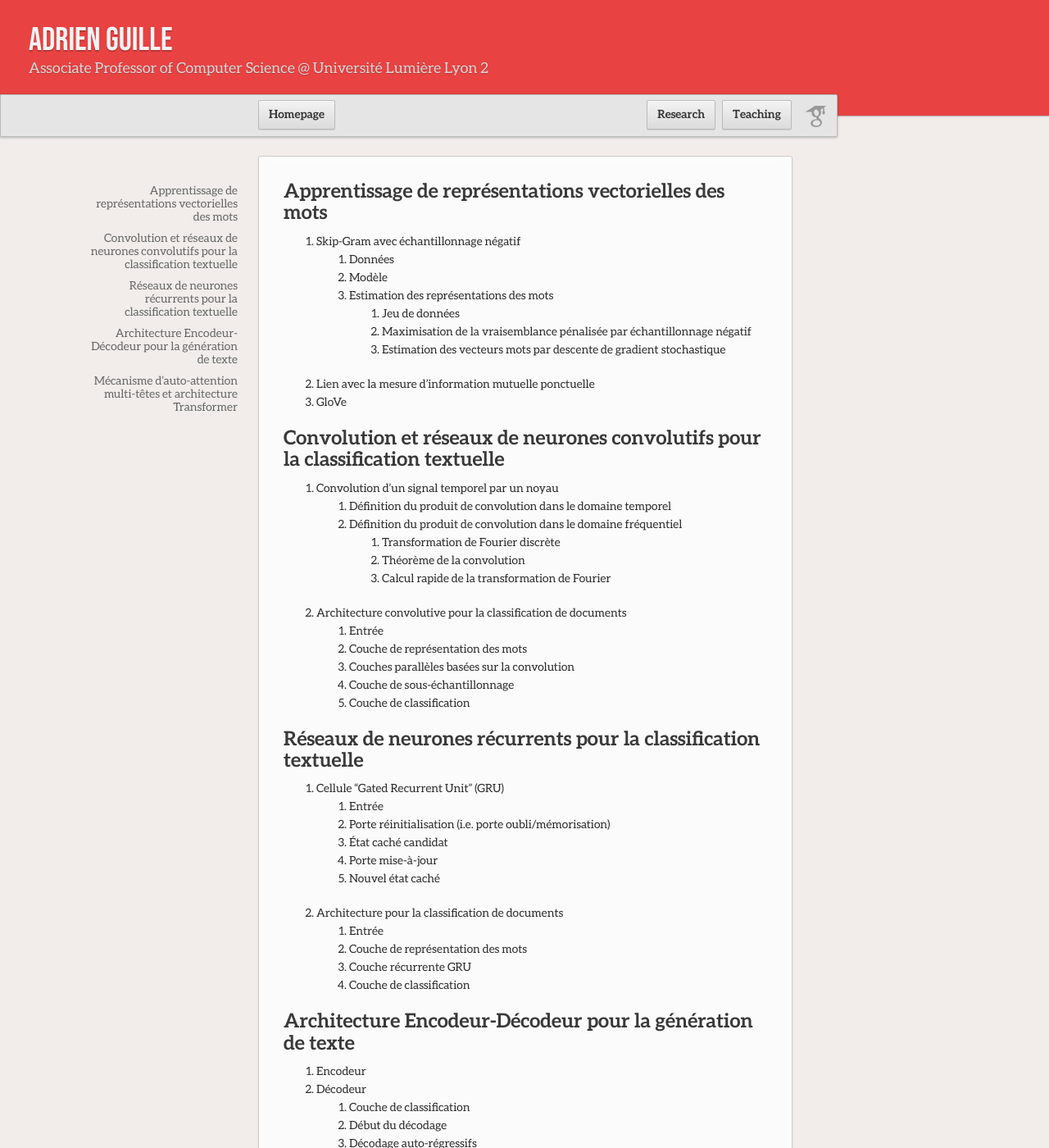
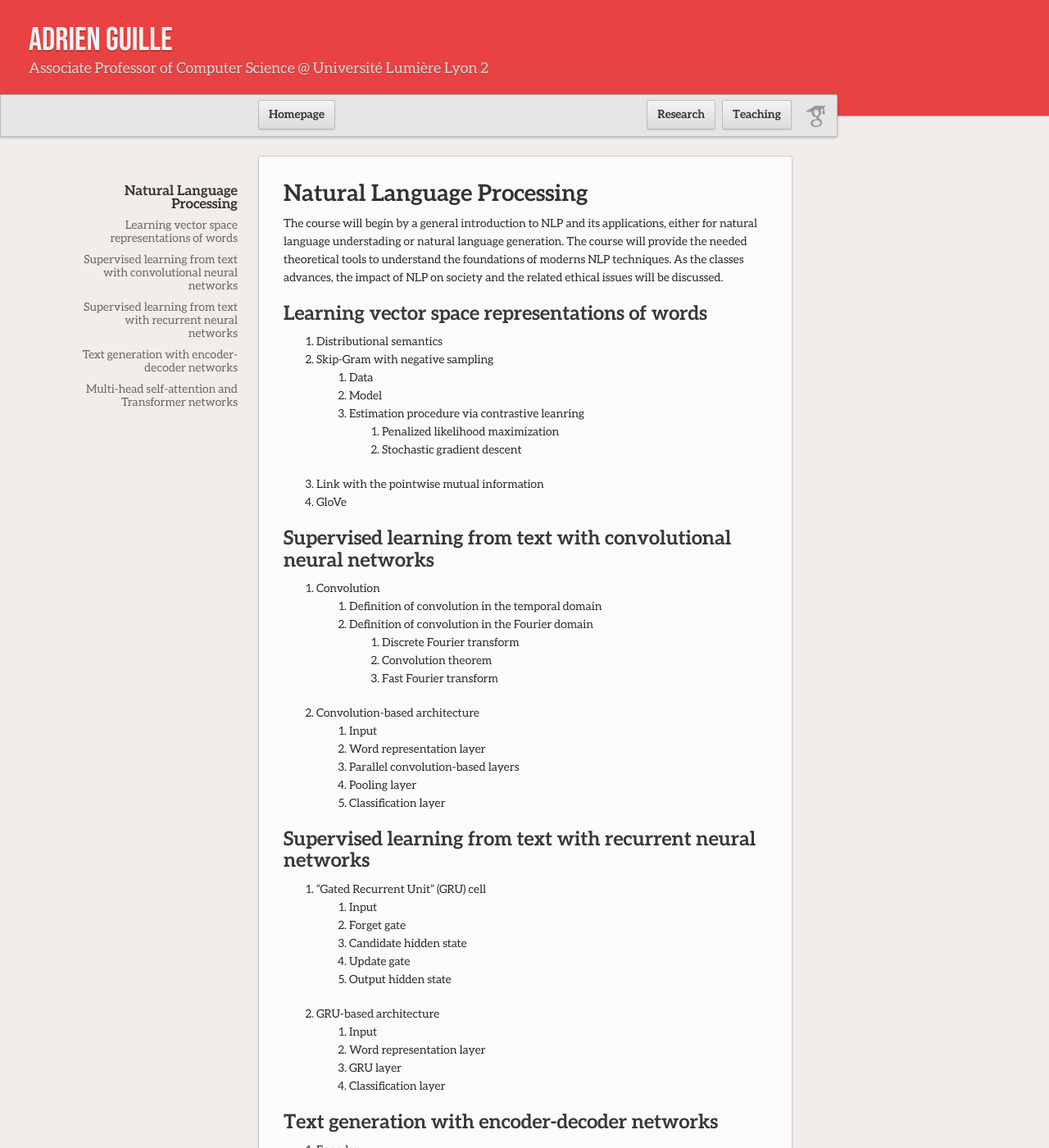
Before and after one commit to AdrienGuille/adrienguille.github.io, a Jekyll site: the page built from tal.md, in a window 1280 px wide and 1400 px high. Shown: the whole window at 82% size. Built offline with Jekyll 4.4.1, drawn with Linux system fonts in a browser that asks for light colours; our own code applies the rules of GitHub Pages for plain Markdown files; some of the changed text lies outside the part shown.

Commit message:
Update tal.md

```diff
--- a/tal.md
+++ b/tal.md
@@ -1,51 +1,60 @@
+# Natural Language Processing
 
-## Apprentissage de représentations vectorielles des mots
-- Skip-Gram avec échantillonnage négatif
-  - Données
-  - Modèle
-  - Estimation des représentations des mots
-    - Jeu de données
-    - Maximisation de la vraisemblance pénalisée par échantillonnage négatif
-    - Estimation des vecteurs mots par descente de gradient stochastique
-- Lien avec la mesure d'information mutuelle ponctuelle
+The course will begin by a general introduction to NLP and its applications, either for natural language understading or natural language generation. The course will provide the needed theoretical tools to understand the foundations of moderns NLP techniques. As the classes advances, the impact of NLP on society and the related ethical issues will be discussed.
+
+## Learning vector space representations of words
+- Distributional semantics
+- Skip-Gram with negative sampling
+  - Data
+  - Model
+  - Estimation procedure via contrastive leanring
+    - Penalized likelihood maximization
+    - Stochastic gradient descent
+- Link with the pointwise mutual information
 - GloVe
 
-## Convolution et réseaux de neurones convolutifs pour la classification textuelle
-- Convolution d'un signal temporel par un noyau
-  - Définition du produit de convolution dans le domaine temporel
-  - Définition du produit de convolution dans le domaine fréquentiel
-    - Transformation de Fourier discrète
-    - Théorème de la convolution
-    - Calcul rapide de la transformation de Fourier
-- Architecture convolutive pour la classification de documents
-  - Entrée
-  - Couche de représentation des mots
-  - Couches parallèles basées sur la convolution
-  - Couche de sous-échantillonnage
-  - Couche de classification
+## Supervised learning from text with convolutional neural networks
+- Convolution
+  - Definition of convolution in the temporal domain
+  - Definition of convolution in the Fourier domain
+    - Discrete Fourier transform
+    - Convolution theorem
+    - Fast Fourier transform
+- Convolution-based architecture
+  - Input
+  - Word representation layer
+  - Parallel convolution-based layers
+  - Pooling layer
+  - Classification layer
 
-## Réseaux de neurones récurrents pour la classification textuelle
-- Cellule “Gated Recurrent Unit” (GRU)
-  - Entrée
-  - Porte réinitialisation (i.e. porte oubli/mémorisation)
-  - État caché candidat
-  - Porte mise-à-jour
-  - Nouvel état caché
-- Architecture pour la classification de documents
-  - Entrée
-  - Couche de représentation des mots
-  - Couche récurrente GRU
-  - Couche de classification
+## Supervised learning from text with recurrent neural networks
+- “Gated Recurrent Unit” (GRU) cell
+  - Input
+  - Forget gate
+  - Candidate hidden state
+  - Update gate
+  - Output hidden state
+- GRU-based architecture
+  - Input
+  - Word representation layer
+  - GRU layer
+  - Classification layer
 
-## Architecture Encodeur-Décodeur pour la génération de texte
-- Encodeur
-- Décodeur
-  - Couche de classification
-  - Début du décodage
-  - Décodage auto-régressifs
-- Limitation
-- Mécanisme d’attention croisée
-  - Couche d’attention croisée
-  - Couche de classification
+## Text generation with encoder-decoder networks
+- Encoder
+- Decoder
+  - Classification layer
+  - Begining of decoding
+  - Auto-regressive decoding
+- Issues
+- Cross-attention mechanism
+  - Attention layer
+  - Classificaiton layer
 
-## Mécanisme d'auto-attention multi-têtes et architecture Transformer
+## Multi-head self-attention and Transformer networks
+- Multi-head self-attention
+- Transformer block
+- General architecture for text encoding
+- Deep language models
+  - Pre-training
+  - Fine-tuning
```
